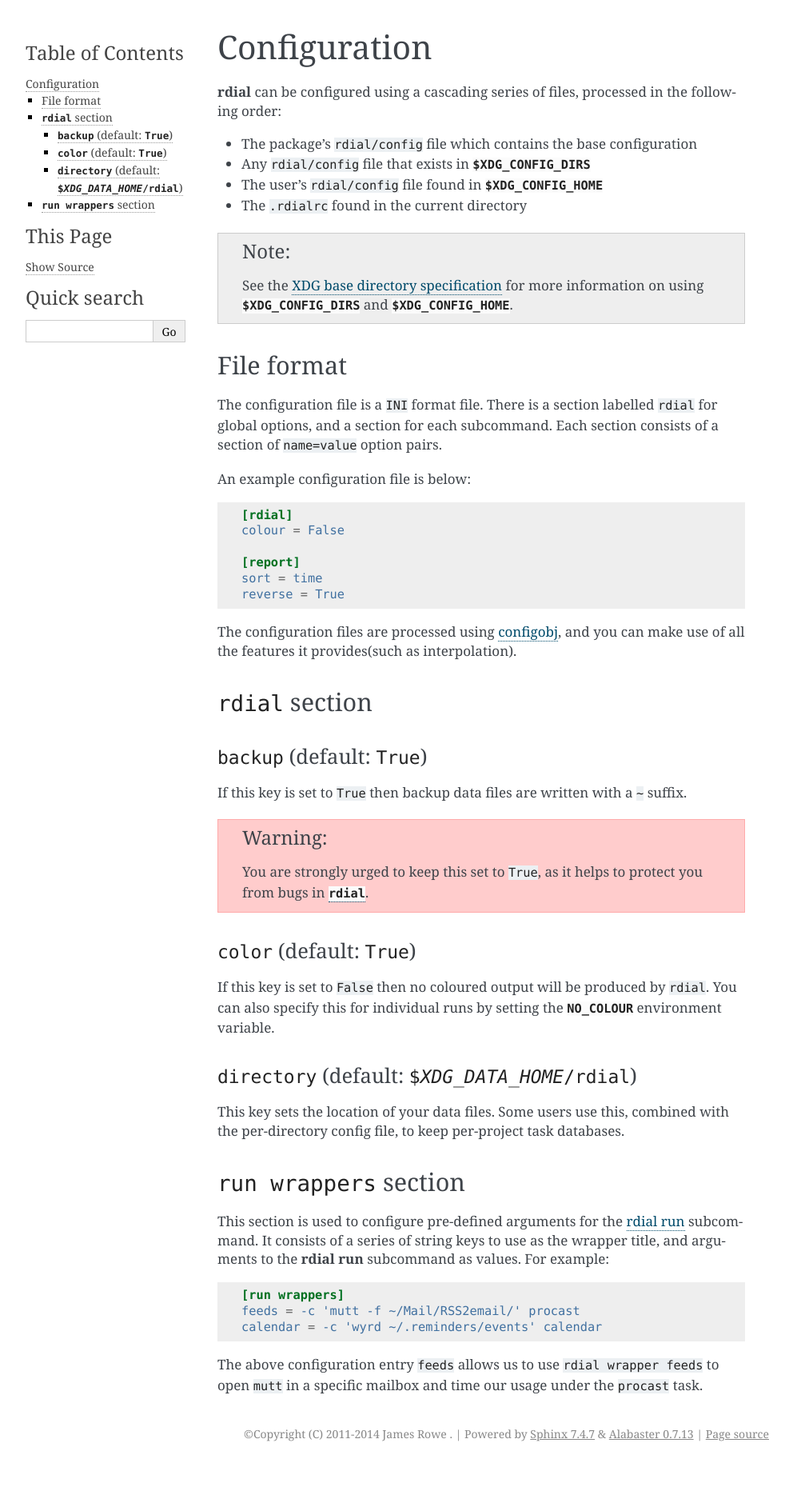
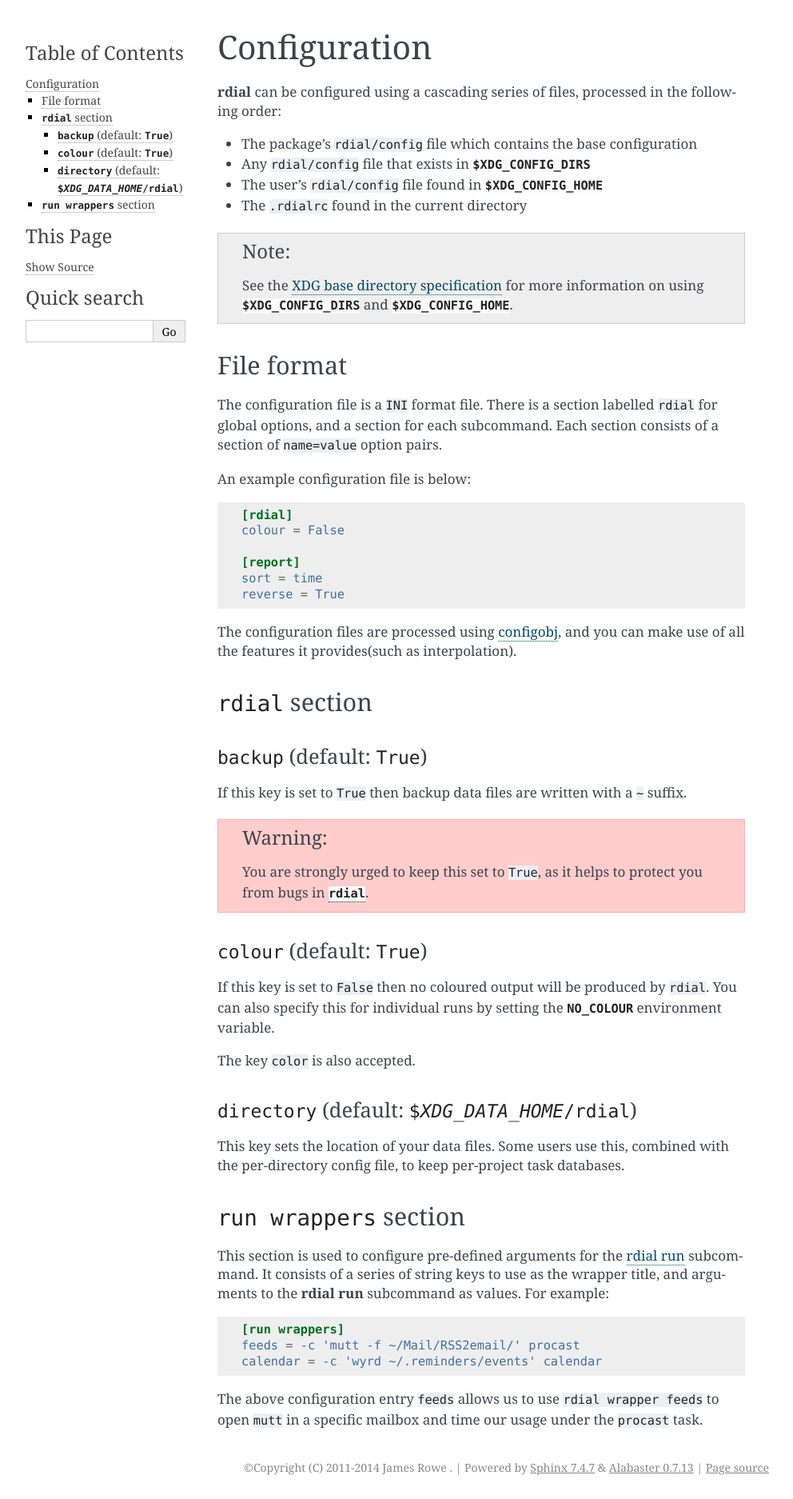
Before and after one commit to JNRowe/rdial, a Sphinx documentation site: the page built from doc/config.rst, in a window 1280 px wide. Shown: the whole page at 80% size, without its empty margins (148-1140 px from the left). Built offline with Sphinx 7.4.7, drawn with Linux system fonts in a browser that asks for light colours; before the commit the page ends 1832 px from its top, so only the background shows below that.

Commit message:
Accept 'color' as alternate spelling
Just for Brandon Cady.

```diff
--- a/doc/config.rst
+++ b/doc/config.rst
@@ -53,12 +53,14 @@ suffix.
    You are strongly urged to keep this set to ``True``, as it helps to protect
    you from bugs in :mod:`rdial`.
 
-``color`` (default: ``True``)
-~~~~~~~~~~~~~~~~~~~~~~~~~~~~~
+``colour`` (default: ``True``)
+~~~~~~~~~~~~~~~~~~~~~~~~~~~~~~
 
 If this key is set to ``False`` then no coloured output will be produced by
 ``rdial``.  You can also specify this for individual runs by setting the
 :envvar:`NO_COLOUR` environment variable.
+
+The key ``color`` is also accepted.
 
 ``directory`` (default: :file:`${XDG_DATA_HOME}/rdial`)
 ~~~~~~~~~~~~~~~~~~~~~~~~~~~~~~~~~~~~~~~~~~~~~~~~~~~~~~~
```
Also changed, not shown: 1 other file.
